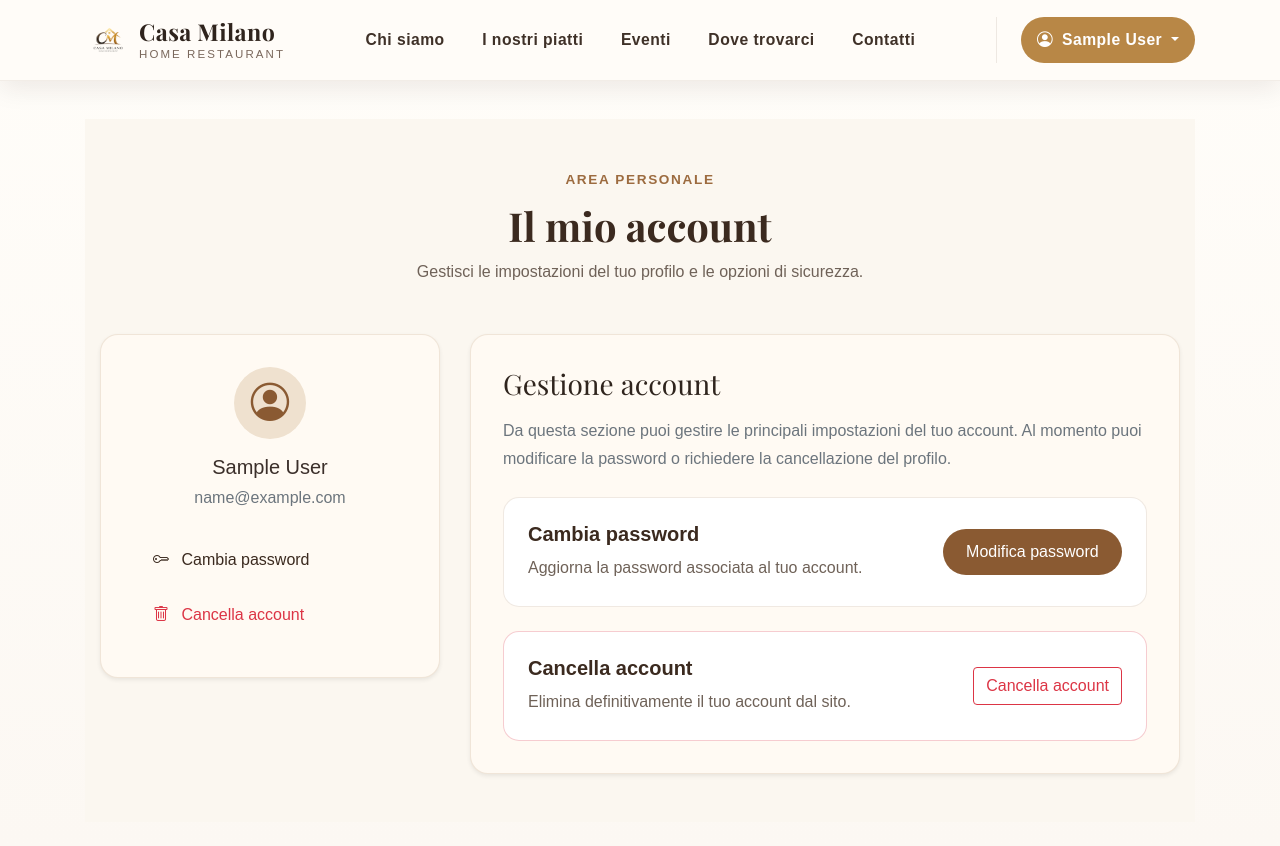
After one commit to Ardenzio666/CasaMilano, a Django app: page /accounts/account/ in a window 1280 px wide. The commit adds this page. Run offline with Django 5.2, Linux system fonts and the light colour scheme; the visitor is signed in with stand-in values (Sample User, id 1); parts of the project's set-up code (start-up, migrations or seed data) failed here and were passed over; some libraries are stand-ins or nearby versions.

Commit message:
feat: user management page

```diff
--- /dev/null
+++ b/accounts/templates/accounts/user_management.html
@@ -0,0 +1,98 @@
+{% extends "base.html" %}
+{% load static %}
+
+{% block title %}Il mio account | Casa Milano{% endblock %}
+
+{% block content %}
+
+<section class="account-page py-5">
+    <div class="container">
+
+        <div class="account-header text-center mb-5">
+            <span class="section-kicker">Area personale</span>
+            <h1 class="section-title">Il mio account</h1>
+            <p class="section-subtitle">
+                Gestisci le impostazioni del tuo profilo e le opzioni di sicurezza.
+            </p>
+        </div>
+
+        <div class="row">
+
+            <!-- Sidebar -->
+            <div class="col-lg-4 mb-4">
+                <div class="account-sidebar shadow-sm">
+
+                    <div class="account-user-box text-center mb-4">
+                        <div class="account-avatar mx-auto mb-3">
+                            <i class="bi bi-person-circle"></i>
+                        </div>
+
+                        <h5 class="mb-1">
+                            {{ request.user.get_full_name|default:request.user.username }}
+                        </h5>
+
+                        <p class="text-muted mb-0">
+                            {{ request.user.email }}
+                        </p>
+                    </div>
+
+                    <div class="list-group account-menu">
+                        <a href="{% url 'accounts:password_change' %}" class="list-group-item list-group-item-action">
+                            <i class="bi bi-key mr-2"></i>
+                            Cambia password
+                        </a>
+
+                        <a href="#" class="list-group-item list-group-item-action text-danger">
+                            <i class="bi bi-trash mr-2"></i>
+                            Cancella account
+                        </a>
+                    </div>
+
+                </div>
+            </div>
+
+            <!-- Contenuto principale -->
+            <div class="col-lg-8">
+                <div class="account-content shadow-sm">
+
+                    <h3 class="mb-3">Gestione account</h3>
+
+                    <p class="text-muted">
+                        Da questa sezione puoi gestire le principali impostazioni del tuo account.
+                        Al momento puoi modificare la password o richiedere la cancellazione del profilo.
+                    </p>
+
+                    <div class="account-action-card mt-4">
+                        <div>
+                            <h5>Cambia password</h5>
+                            <p>
+                                Aggiorna la password associata al tuo account.
+                            </p>
+                        </div>
+
+                        <a href="{% url 'accounts:password_change' %}" class="btn btn-account">
+                            Modifica password
+                        </a>
+                    </div>
+
+                    <div class="account-action-card danger mt-4">
+                        <div>
+                            <h5>Cancella account</h5>
+                            <p>
+                                Elimina definitivamente il tuo account dal sito.
+                            </p>
+                        </div>
+
+                        <a href="#" class="btn btn-outline-danger">
+                            Cancella account
+                        </a>
+                    </div>
+
+                </div>
+            </div>
+
+        </div>
+    </div>
+</section>
+
+{% endblock %}
--- a/accounts/urls.py
+++ b/accounts/urls.py
@@ -15,4 +15,5 @@ urlpatterns = [
     path("reset/done/",views.CustomPasswordResetDoneView.as_view(),name="password_reset_done",),
     path("reset/<uidb64>/<token>/",views.CustomPasswordResetConfirmView.as_view(),name="password_reset_confirm",),
     path("reset/complete/",views.CustomPasswordResetCompleteView.as_view(),name="password_reset_complete",),
+    path("account/", views.user_management, name="user_management")
 ]
--- a/accounts/views.py
+++ b/accounts/views.py
@@ -7,6 +7,7 @@ from .forms import CustomPasswordChangeForm, CustomPasswordResetForm, CustomSetP
 from django.contrib.auth.views import LogoutView, PasswordResetCompleteView, PasswordResetConfirmView, PasswordResetDoneView, PasswordResetView
 from django.contrib.auth.views import PasswordChangeView
 from django.contrib.auth.views import PasswordChangeDoneView
+from django.contrib.auth.decorators import login_required
 import logging
 
 logger = logging.getLogger(__name__)
@@ -180,3 +181,12 @@ class CustomPasswordResetCompleteView(PasswordResetCompleteView):
     def get(self, request, *args, **kwargs):
         logger.info("CustomPasswordResetCompleteView GET called")
         return super().get(request, *args, **kwargs)
+
+@login_required
+def user_management(request):
+    logger.info("User management page requested")
+
+    return render(
+        request,
+        "accounts/user_management.html",
+    )
--- a/static/accounts/css/accounts.css
+++ b/static/accounts/css/accounts.css
@@ -99,3 +99,158 @@
   background-color: #f5e7d4;
   color: #b88746;
 }
+
+/* =========================
+   USER ACCOUNTS
+   ========================= */
+
+.account-page {
+    background: #fbf7f0;
+    min-height: 70vh;
+}
+
+.section-kicker {
+    display: inline-block;
+    font-size: 0.85rem;
+    letter-spacing: 0.12em;
+    text-transform: uppercase;
+    color: #9c6b3f;
+    font-weight: 600;
+    margin-bottom: 0.75rem;
+}
+
+.section-title {
+    font-family: 'Playfair Display', serif;
+    color: #3b2a1f;
+    font-weight: 700;
+}
+
+.section-subtitle {
+    color: #6f6258;
+    max-width: 600px;
+    margin: 0 auto;
+}
+
+.account-sidebar,
+.account-content {
+    background: #fffaf3;
+    border-radius: 18px;
+    padding: 2rem;
+    border: 1px solid rgba(156, 107, 63, 0.15);
+}
+
+.account-avatar {
+    width: 72px;
+    height: 72px;
+    border-radius: 50%;
+    background: #efe1cf;
+    color: #8a5a32;
+    display: flex;
+    align-items: center;
+    justify-content: center;
+    font-size: 2.4rem;
+}
+
+.account-menu .list-group-item {
+    background: transparent;
+    border: none;
+    border-radius: 12px;
+    margin-bottom: 0.4rem;
+    color: #3b2a1f;
+    font-weight: 500;
+}
+
+.account-menu .list-group-item:hover {
+    background: #efe1cf;
+    color: #3b2a1f;
+}
+
+.account-action-card {
+    display: flex;
+    justify-content: space-between;
+    align-items: center;
+    gap: 1rem;
+    background: #ffffff;
+    border-radius: 16px;
+    padding: 1.5rem;
+    border: 1px solid rgba(156, 107, 63, 0.15);
+}
+
+.account-action-card h5 {
+    color: #3b2a1f;
+    font-weight: 700;
+}
+
+.account-action-card p {
+    color: #6f6258;
+    margin-bottom: 0;
+}
+
+.btn-account {
+    background: #8a5a32;
+    color: #fff;
+    border-radius: 999px;
+    padding: 0.6rem 1.4rem;
+    white-space: nowrap;
+}
+
+.btn-account:hover {
+    background: #6f4524;
+    color: #fff;
+}
+
+.account-action-card.danger {
+    border-color: rgba(220, 53, 69, 0.25);
+}
+
+@media (max-width: 768px) {
+    .account-action-card {
+        flex-direction: column;
+        align-items: flex-start;
+    }
+}
+
+.dropdown-menu {
+    background: #fffaf3;
+    border-radius: 12px;
+    border: 1px solid rgba(156, 107, 63, 0.15);
+}
+
+.dropdown-item {
+    color: #3b2a1f;
+    font-weight: 500;
+}
+
+.dropdown-item:hover {
+    background-color: #efe1cf;
+    color: #3b2a1f;
+}
+
+/* =========================
+   USER DROPDOWN NAVBAR FIX
+   ========================= */
+
+.user-nav .dropdown-menu {
+    background-color: #fffaf3;
+}
+
+.user-nav .dropdown-menu .dropdown-item,
+.user-nav .dropdown-menu button.dropdown-item {
+    color: #3b2a1f !important;
+    background-color: transparent;
+    font-weight: 600;
+}
+
+.user-nav .dropdown-menu .dropdown-item i {
+    color: #8a5a32 !important;
+}
+
+.user-nav .dropdown-menu .dropdown-item:hover,
+.user-nav .dropdown-menu button.dropdown-item:hover {
+    background-color: #efe1cf;
+    color: #3b2a1f !important;
+}
+
+.user-nav .dropdown-menu .dropdown-item:hover i {
+    color: #8a5a32 !important;
+}
--- a/templates/base.html
+++ b/templates/base.html
@@ -75,12 +75,19 @@ href="https://stackpath.bootstrapcdn.com/bootstrap/4.4.1/css/bootstrap.min.css"
                 </a>
 
                 <div class="dropdown-menu dropdown-menu-right">
+                    <a href="{% url 'accounts:user_management' %}" class="dropdown-item">
+                        <i class="bi bi-person-gear mr-2"></i>
+                        Il mio account
+                    </a>
+                    <div class="dropdown-divider"></div>
                     <form method="post" action="{% url 'accounts:logout' %}">
                         {% csrf_token %}
                         <button type="submit" class="dropdown-item">
+                            <i class="bi bi-box-arrow-right mr-2"></i>
                             Logout
                         </button>
                     </form>
+
                 </div>
             </li>
         {% else %}
```
